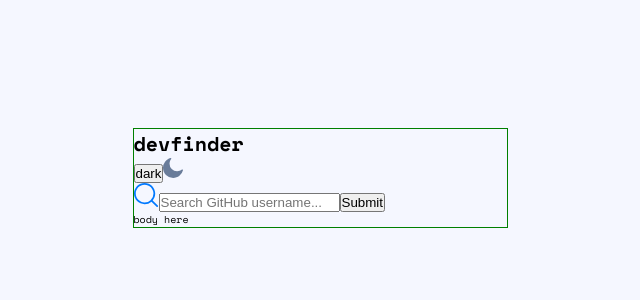
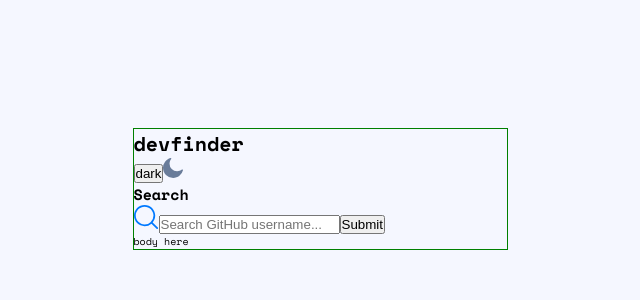
Before and after one commit to TheFranMan/github-user-search-app, a React (Create React App) app: page / in a window 1280 px wide. Shown: the top 300 px of the page, without its empty margins (320-960 px from the left). Built offline with nearby package versions, Linux system fonts and the light colour scheme.

Commit message:
Removed sr-only helper css

```diff
--- a/src/assets/scss/_general.scss
+++ b/src/assets/scss/_general.scss
@@ -42,17 +42,6 @@
     text-decoration: none;
 }
 
-.sr-only {
-    position: absolute;
-    height: 1px;
-    width: 1px;
-    margin: -1px;
-    padding: 0;
-    overflow: hidden;
-    clip: rect(0, 0, 0, 0);
-    border: 0;
-}
-
 .font-xlarge {
     font-size: var.$fz-xlrg;
     line-height: var.$lh-xlrg;
```
